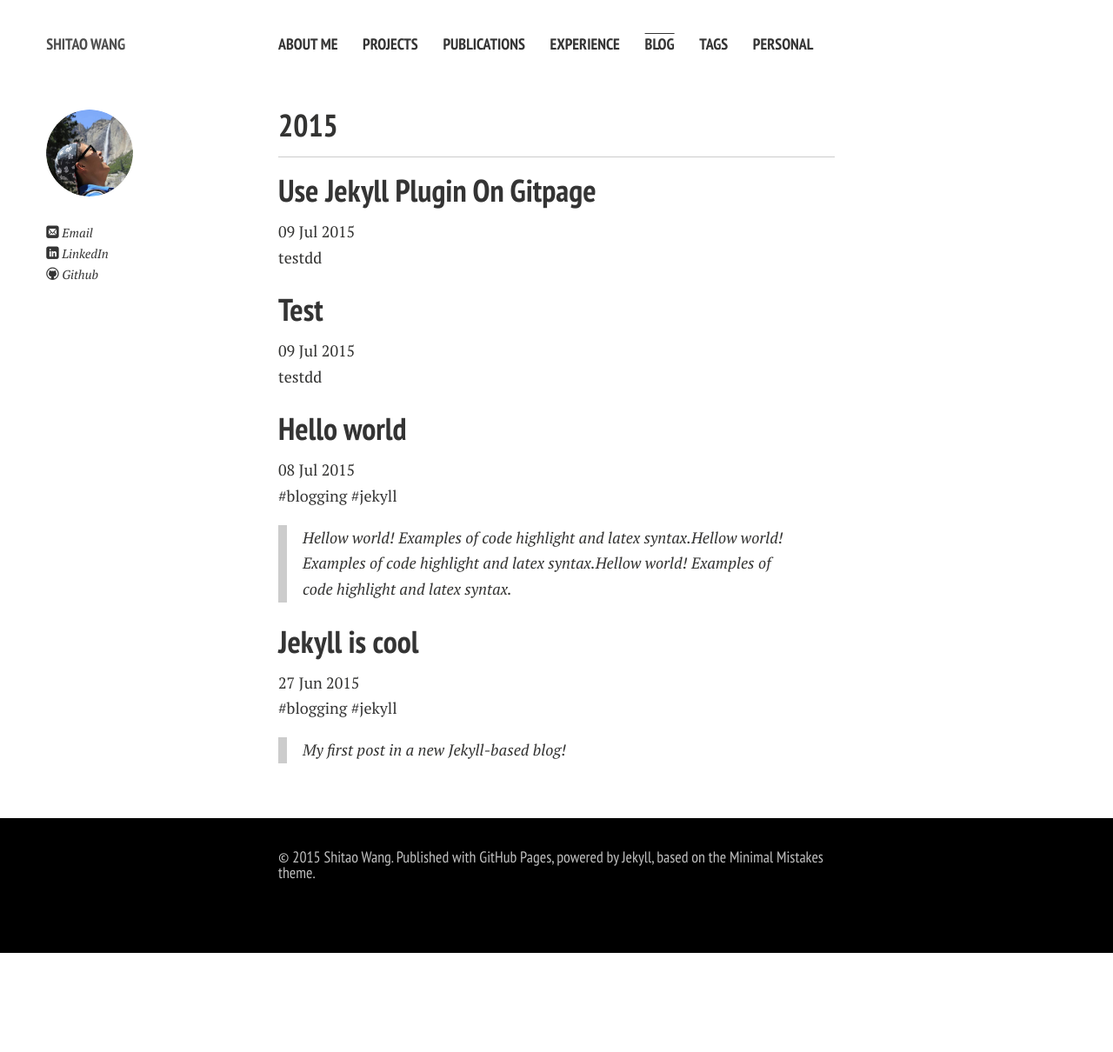
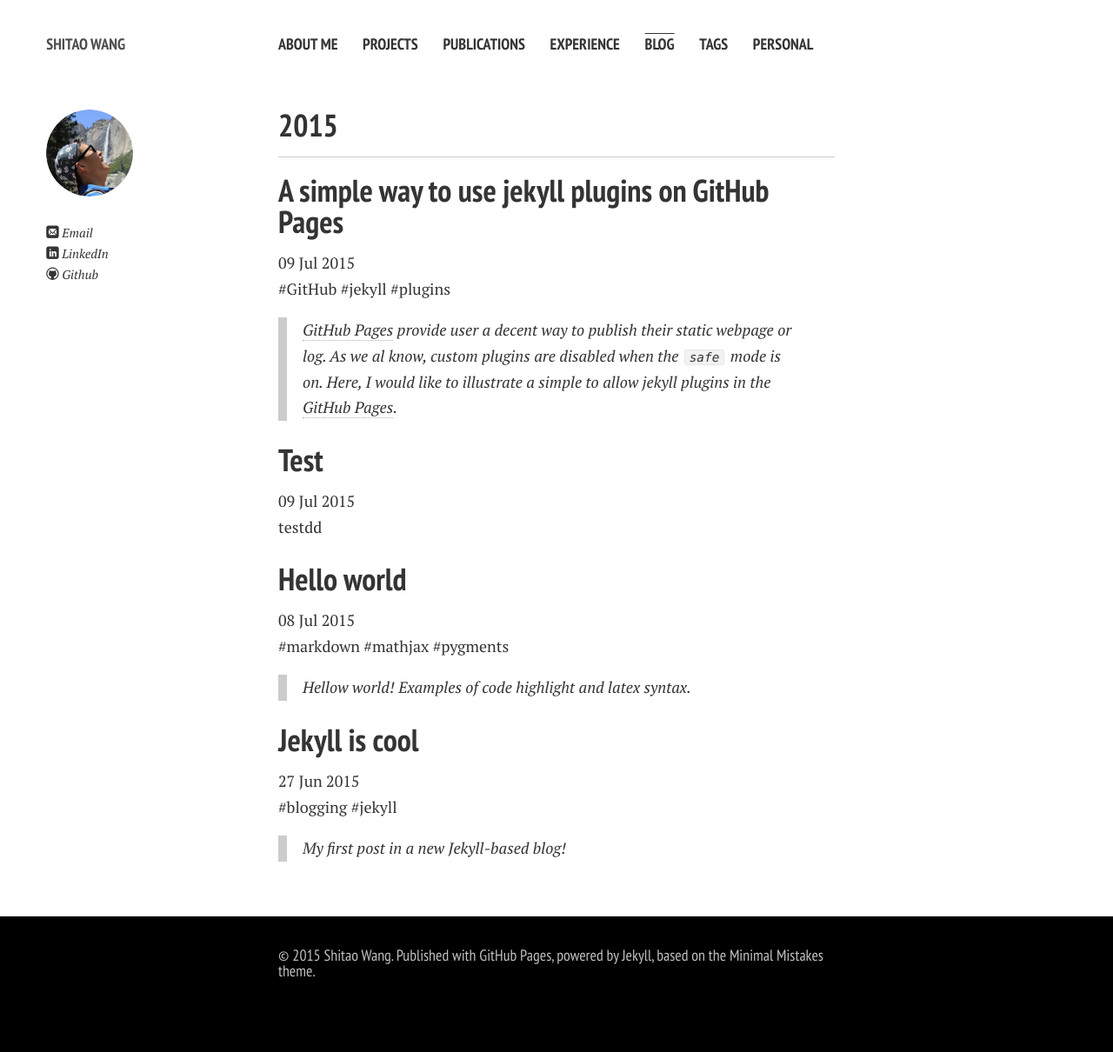
Before and after one commit to Shitao-zz/shitao.github.io, a Jekyll site: the page built from blog.md, in a window 1280 px wide. Shown: the whole page at 87% size. Built offline with Jekyll 4.4.1, drawn with Linux system fonts in a browser that asks for light colours; nearby versions of some CDN libraries; before the commit the page ends 1096 px from its top, so only the background shows below that.

Commit message:
add blog on gitpage plugins

```diff
--- a/_posts/2015-07-08-hellow_world.md
+++ b/_posts/2015-07-08-hellow_world.md
@@ -1,13 +1,16 @@
 ---
 layout: post
 title: Hello world
-tags: [jekyll,blogging]
+tags: [markdown,pygments,mathjax]
 ---
->Hellow world! Examples of code highlight and latex syntax.Hellow world!
-Examples of code highlight and latex syntax.Hellow world! Examples of code
-highlight and latex syntax.
+>Hellow world! Examples of code highlight and latex syntax.
 
-## Code test:
+This example examines thh [pygments] highlight function and [Mathjax] for latex enable,
+
+[pygments]: http://pygments.org/
+[Mathjax]: https://www.mathjax.org/
+
+## Matlab code test:
 {% highlight matlab %}
 clear;
 clc;
--- a/_posts/2015-07-09-use-jekyll-plugin-on-gitpage.md
+++ b/_posts/2015-07-09-use-jekyll-plugin-on-gitpage.md
@@ -1 +1,64 @@
-testdd
+---
+layout: post
+title: A simple way to use jekyll plugins on GitHub Pages
+tags: [jekyll,plugins,GitHub]
+---
+
+> [GitHub Pages] provide user a decent way to publish their static webpage or log. As we al know, custom plugins are disabled when the `safe` mode is on. Here, I would like to illustrate a simple to allow jekyll plugins in the [GitHub Pages].
+
+[GitHub Pages]: http://pages.github.com/
+
+The solution is as follows: build a `master` branch with compiled website and `source` branch with all our website sources.
+
+### Step1: Build a github repository for the webpages
+
+Here, I illustrate an example to publish a webpage using the special repository dedicated to the Github pages files. This special repository mush be named like `username.github.io`.
+
+### Step2: Prepare the repository
+Creat a `source` branch in our repository to store all the webpages sources.
+    $ git checkout -b source master
+    $ git push -u origin source
+Make the `source` branch _default_ on your Github.
+
+### Step3: Rakefile to publish webpages automatically
+
+Now, you can push your compiled `sources` into the master branch to pulish. Use the Rakefile as follows will automatically publish your webpages.
+
+{%highlight ruby%}
+
+    require 'rubygems'
+    require 'rake'
+    require 'rdoc'
+    require 'date'
+    require 'yaml'
+    require 'tmpdir'
+    require 'jekyll'
+
+    desc "Generate blog files"
+    task :generate do
+      Jekyll::Site.new(Jekyll.configuration({
+        "source"      => ".",
+        "destination" => "_site"
+      })).process
+    end
+
+
+    desc "Generate and publish blog to gh-pages"
+    task :publish => [:generate] do
+      Dir.mktmpdir do |tmp|
+        system "mv _site/* #{tmp}"
+        system "git checkout -B master"
+        system "rm -rf *"
+        system "mv #{tmp}/* ."
+        message = "Site updated at #{Time.now.utc}"
+        system "git add ."
+        system "git commit -am #{message.shellescape}"
+        system "git push origin master --force"
+        system "git checkout master"
+        system "echo yolo"
+      end
+    end
+
+task :default => :publish
+{%endhighlight%}
+Then, you can run `rake publish` to compile and publish your website to Github pages.
```
